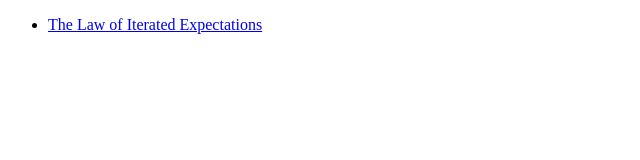
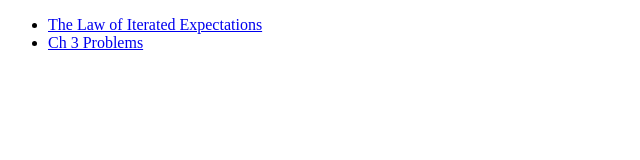
Before and after one commit to hermanyu/hermanyu.github.io, a plain HTML site: page blog/math_and_stats/math_and_stats.html in a window 1280 px wide. Shown: the whole page, without its empty margins (0-640 px from the left). Drawn offline with Linux system fonts and the light colour scheme.

Commit message:
add href to ch3 problems html

```diff
--- a/blog/math_and_stats/math_and_stats.html
+++ b/blog/math_and_stats/math_and_stats.html
@@ -12,6 +12,9 @@
         <li>
             <a href="law_of_iterated_expectations.html"> The Law of Iterated Expectations </a>
         </li>
+        <li>
+            <a href="chapter_3_problems_web.html"> Ch 3 Problems </a>
+        </li>
     </ul>
 </body>
 
```
